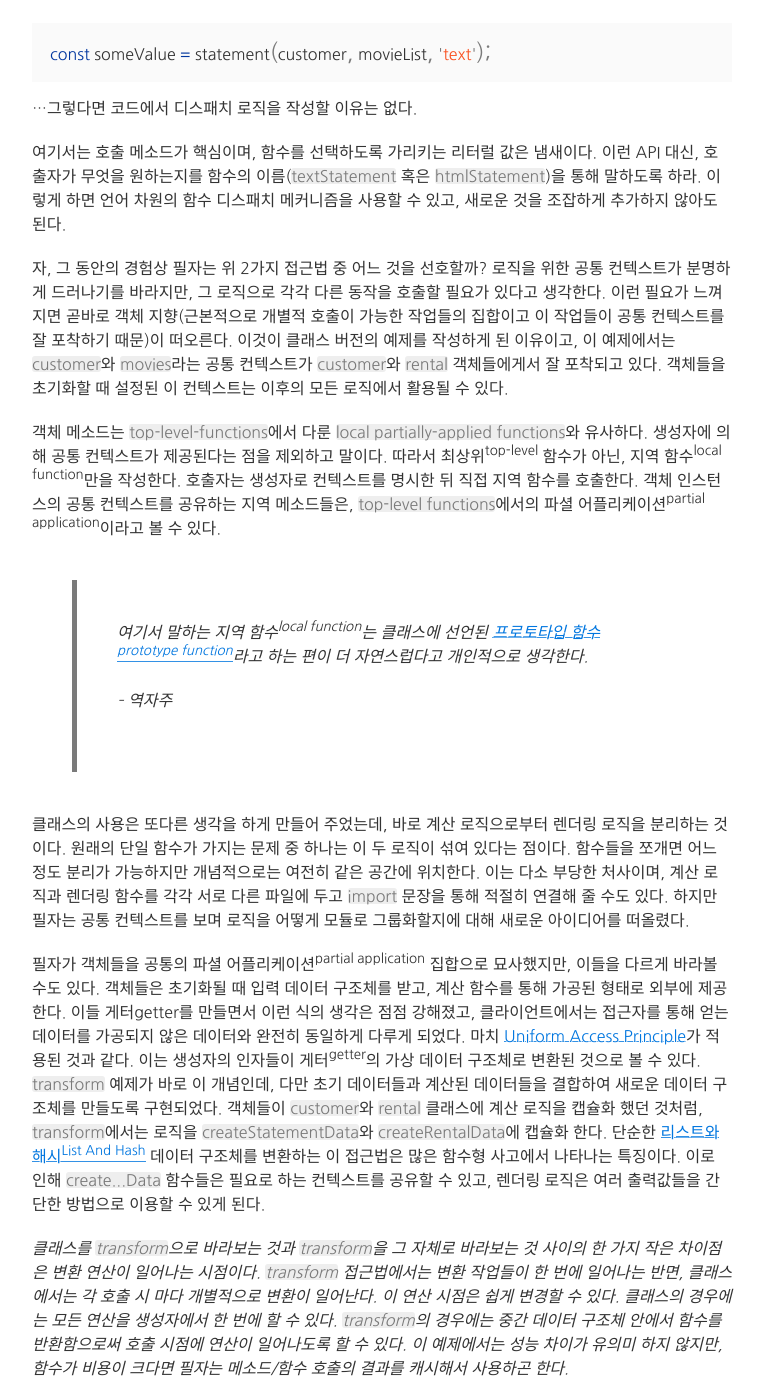
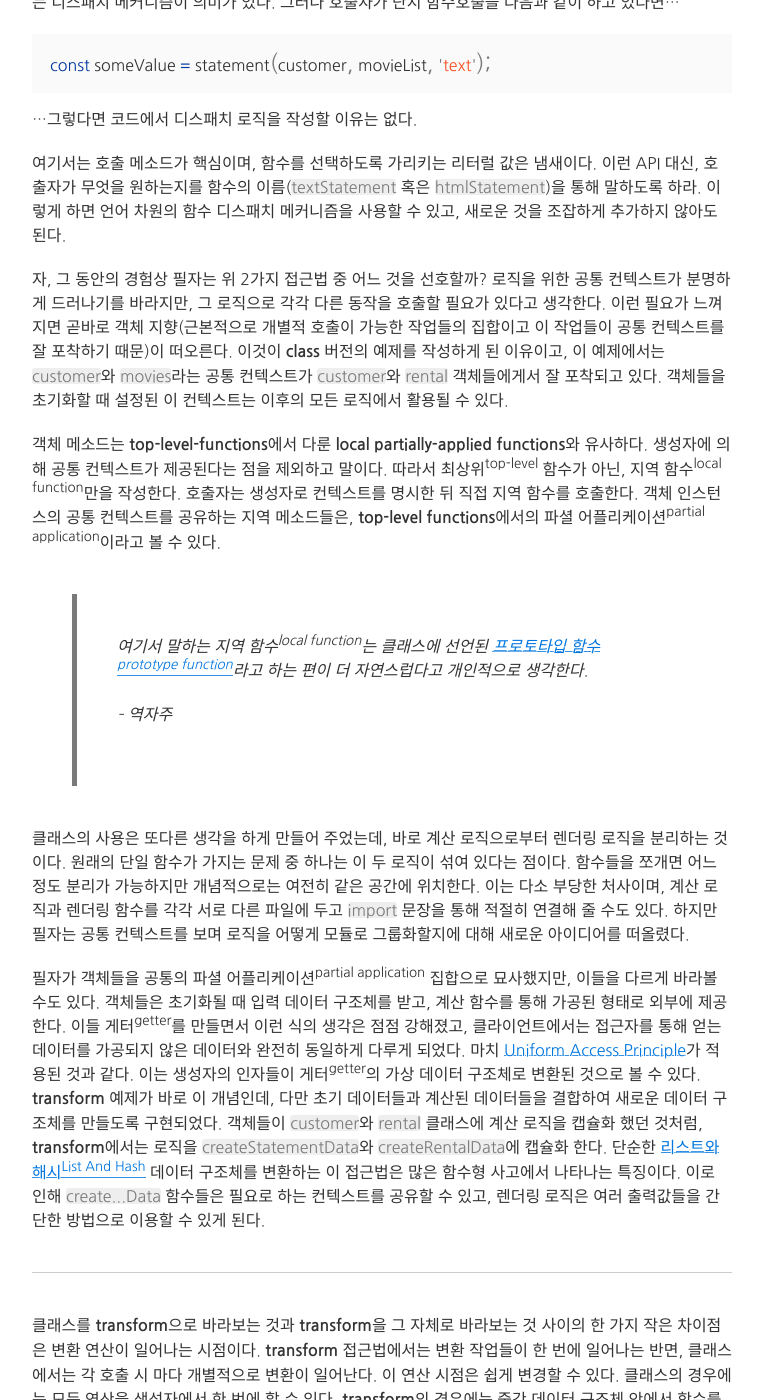
Before and after one commit to codehumane/codehumane.github.io, a Jekyll site: the page built from _posts/2017-01-14-Martin-Fowler-Refactoring-a-JavaScript-video-store-부분-번역.md, in a window 1280 px wide and 1400 px high, scrolled down 4183 px. Shown: the whole window, without its empty margins (258-1022 px from the left). Built offline with Jekyll 4.4.1, drawn with Linux system fonts in a browser that asks for light colours.

Commit message:
'refactoring a javascript video store' post refined.

````diff
--- a/_posts/2017-01-14-Martin-Fowler-Refactoring-a-JavaScript-video-store-부분-번역.md
+++ b/_posts/2017-01-14-Martin-Fowler-Refactoring-a-JavaScript-video-store-부분-번역.md
@@ -76,23 +76,23 @@ function createStatementData(customer, movies)
 - [classes](https://martinfowler.com/articles/refactoring-video-store-js/classes.html)
 - [transform](https://martinfowler.com/articles/refactoring-video-store-js/transform.html)
 
-개념적으로 간단했던 `top-level-functions` 예제를 시작으로 각각의 접근법들을 비교해 보자. `top-level-functions`가 간단한 이유는 코드가 순수한 함수들로 이루어져 있고, 각각은 코드 어디에서나 호출될 수 있기 때문이다. 사용하기도 쉽고 테스트하기도 쉽다(테스트 케이스나 REPL을 통해 개별 함수들을 쉽게 테스트할 수 있다).
+개념적으로 간단했던 **top-level-functions** 예제를 시작으로 각각의 접근법들을 비교해 보자. **top-level-functions**가 간단한 이유는 코드가 순수한 함수들로 이루어져 있고, 각각은 코드 어디에서나 호출될 수 있기 때문이다. 사용하기도 쉽고 테스트하기도 쉽다(테스트 케이스나 REPL을 통해 개별 함수들을 쉽게 테스트할 수 있다).
 
-> 여기서 `top-level-functions`이란, 각 함수들이 서로에게 속하지 않고 독립적으로 선언되어 있음을 가리킨다.
+> 여기서 **top-level-functions**이란, 각 함수들이 서로에게 속하지 않고 독립적으로 선언되어 있음을 가리킨다.
 >
 >  -- 역자주
 
-`top-level-functions`의 단점은 반복적으로 파라미터를 넘겨야 하는 일이 많다는 점이다. `movies` 데이터 구조체를 모든 함수들이 넘겨 받아야 하고, `customer`를 넘겨 받아야 하는 함수들도 꽤 있다. 반복적인 작성을 걱정하는 것이 아니다. 반복적인 읽기를 걱정하는 것이다. 파라미터를 읽을 때 마다 이것이 무엇인지 이해해야 하고 값의 변경도 추적해야 한다. `customer`와 `movies` 데이터를 공통된 컨텍스트로 가지는 함수들이 있지만, `top-level-functions`에서는 이러한 컨텍스트가 분명하게 드러나지 않는 것도 문제이다. 코드를 읽을 때 이를 추론하고 어떻게 실행될지 마음속으로 그려볼 수 있긴 하다. 그러나 개인적으로는 명시적인 것을 선호하는 편이다.
+**top-level-functions**의 단점은 반복적으로 파라미터를 넘겨야 하는 일이 많다는 점이다. `movies` 데이터 구조체를 모든 함수들이 넘겨 받아야 하고, `customer`를 넘겨 받아야 하는 함수들도 꽤 있다. 반복적인 작성을 걱정하는 것이 아니다. 반복적인 읽기를 걱정하는 것이다. 파라미터를 읽을 때 마다 이것이 무엇인지 이해해야 하고 값의 변경도 추적해야 한다. `customer`와 `movies` 데이터를 공통된 컨텍스트로 가지는 함수들이 있지만, **top-level-functions**에서는 이러한 컨텍스트가 분명하게 드러나지 않는 것도 문제이다. 코드를 읽을 때 이를 추론하고 어떻게 실행될지 마음속으로 그려볼 수 있긴 하다. 그러나 개인적으로는 명시적인 것을 선호하는 편이다.
 
-컨텍스트가 커질 수록 이 요소는 더욱 중요해진다. 여기서는 단지 2개의 데이터 항목뿐이지만, 얼마든지 더 많은 데이터가 있는 경우를 만날 수 있다. `top-level-functions`은 모든 호출이 많은 파라미터를 가지게 했고 이는 결국 이해를 더디게 만들었다. 간혹 모든 파라미터들을 하나의 컨텍스트 파라미터(여러 함수들을 위해 모든 컨텍스트를 담는)로 묶는 실수를 범하기도 하는데, 이는 함수들이 하는 일을 모호하게 만들 뿐이다. `local partially-applied functions`을 사용하여 이런 고통들을 줄일 수는 있지만 클라이언트 코드에 일정량의 중복(부가적인 함수들을 선언해야 하는)을 안겨주게 된다.
+컨텍스트가 커질 수록 이 요소는 더욱 중요해진다. 여기서는 단지 2개의 데이터 항목뿐이지만, 얼마든지 더 많은 데이터가 있는 경우를 만날 수 있다. **top-level-functions**은 모든 호출이 많은 파라미터를 가지게 했고 이는 결국 이해를 더디게 만들었다. 간혹 모든 파라미터들을 하나의 컨텍스트 파라미터(여러 함수들을 위해 모든 컨텍스트를 담는)로 묶는 실수를 범하기도 하는데, 이는 함수들이 하는 일을 모호하게 만들 뿐이다. **local partially-applied functions**을 사용하여 이런 고통들을 줄일 수는 있지만 클라이언트 코드에 일정량의 중복(부가적인 함수들을 선언해야 하는)을 안겨주게 된다.
 
-> `local partially-applied functions`란, 전역 함수의 일부 혹은 전체 파라미터를 미리 채워놓고 호출하는 지역 함수를 가리킨다. [여기 코드](https://martinfowler.com/articles/refactoring-video-store-js/#DeclaringSomePartially-appliedLocalFunctions)를 보면 단번에 이해할 수 있을 것이다.
+> **local partially-applied functions**란, 전역 함수의 일부 혹은 전체 파라미터를 미리 채워놓고 호출하는 지역 함수를 가리킨다. [여기 코드](https://martinfowler.com/articles/refactoring-video-store-js/#DeclaringSomePartially-appliedLocalFunctions)를 보면 단번에 이해할 수 있을 것이다.
 >
 > -- 역자주
 
-나머지 3개의 접근법들이 가지는 장점은 공통된 컨텍스트가 명시적으로 드러난다는 점이다. `parameter-dispatch` 방식에서는 최상위 함수의 파라미터 목록에서 이 컨텍스트가 포착된다. 이 파라미터들은 내장된 함수들에 공통된 컨텍스트로 사용된다. 하나의 함수로 되어 있던 원래의 코드를 내장된 함수로 리팩토링함으로써 가능한 결과이며, 내장된 함수를 지원하지 않는 언어에 비해 보다 간단한 방법이다.
+나머지 3개의 접근법들이 가지는 장점은 공통된 컨텍스트가 명시적으로 드러난다는 점이다. **parameter-dispatch** 방식에서는 최상위 함수의 파라미터 목록에서 이 컨텍스트가 포착된다. 이 파라미터들은 내장된 함수들에 공통된 컨텍스트로 사용된다. 하나의 함수로 되어 있던 원래의 코드를 내장된 함수로 리팩토링함으로써 가능한 결과이며, 내장된 함수를 지원하지 않는 언어에 비해 보다 간단한 방법이다.
 
-하지만 `parameter-dispatch` 접근법은 html 형태의 응답과 같이 전반적으로 다른 행위가 필요한 경우에는 흔들리기 시작한다. 어떤 함수를 실행시킬지 결정해야 하는 새로운 종류의 디스패처<sup>dispatcher</sup>를 작성해야 한다. 렌더러<sup>renderer</sup>에게 형태를 명시해 주는 것이 그리 나쁜 것은 아니지만, 이러한 디스패치<sup>dispatch</sup> 로직은 분명한 냄새이다. 이름 있는 함수를 호출할 수 있는 언어의 핵심 기능을 중복시키기 때문이다. 결국 아래와 같은 코드가 만들어졌다.
+하지만 **parameter-dispatch** 접근법은 html 형태의 응답과 같이 전반적으로 다른 행위가 필요한 경우에는 흔들리기 시작한다. 어떤 함수를 실행시킬지 결정해야 하는 새로운 종류의 디스패처<sup>dispatcher</sup>를 작성해야 한다. 렌더러<sup>renderer</sup>에게 형태를 명시해 주는 것이 그리 나쁜 것은 아니지만, 이러한 디스패치<sup>dispatch</sup> 로직은 분명한 냄새이다. 이름 있는 함수를 호출할 수 있는 언어의 핵심 기능을 중복시키기 때문이다. 결국 아래와 같은 코드가 만들어졌다.
 
 ```javascript
 function executeFunction (name, args) {
@@ -110,9 +110,9 @@ const someValue = statement(customer, movieList, 'text');
 
 여기서는 호출 메소드가 핵심이며, 함수를 선택하도록 가리키는 리터럴 값은 냄새이다. 이런 API 대신, 호출자가 무엇을 원하는지를 함수의 이름(`textStatement` 혹은 `htmlStatement`)을 통해 말하도록 하라. 이렇게 하면 언어 차원의 함수 디스패치 메커니즘을 사용할 수 있고, 새로운 것을 조잡하게 추가하지 않아도 된다.
 
-자, 그 동안의 경험상 필자는 위 2가지 접근법 중 어느 것을 선호할까? 로직을 위한 공통 컨텍스트가 분명하게 드러나기를 바라지만, 그 로직으로 각각 다른 동작을 호출할 필요가 있다고 생각한다. 이런 필요가 느껴지면 곧바로 객체 지향(근본적으로 개별적 호출이 가능한 작업들의 집합이고 이 작업들이 공통 컨텍스트를 잘 포착하기 때문)이 떠오른다. 이것이 클래스 버전의 예제를 작성하게 된 이유이고, 이 예제에서는 `customer`와 `movies`라는 공통 컨텍스트가 `customer`와 `rental` 객체들에게서 잘 포착되고 있다. 객체들을 초기화할 때 설정된 이 컨텍스트는 이후의 모든 로직에서 활용될 수 있다.
+자, 그 동안의 경험상 필자는 위 2가지 접근법 중 어느 것을 선호할까? 로직을 위한 공통 컨텍스트가 분명하게 드러나기를 바라지만, 그 로직으로 각각 다른 동작을 호출할 필요가 있다고 생각한다. 이런 필요가 느껴지면 곧바로 객체 지향(근본적으로 개별적 호출이 가능한 작업들의 집합이고 이 작업들이 공통 컨텍스트를 잘 포착하기 때문)이 떠오른다. 이것이 **class** 버전의 예제를 작성하게 된 이유이고, 이 예제에서는 `customer`와 `movies`라는 공통 컨텍스트가 `customer`와 `rental` 객체들에게서 잘 포착되고 있다. 객체들을 초기화할 때 설정된 이 컨텍스트는 이후의 모든 로직에서 활용될 수 있다.
 
-객체 메소드는 `top-level-functions`에서 다룬 `local partially-applied functions`와 유사하다. 생성자에 의해 공통 컨텍스트가 제공된다는 점을 제외하고 말이다. 따라서 최상위<sup>top-level</sup> 함수가 아닌, 지역 함수<sup>local function</sup>만을 작성한다. 호출자는 생성자로 컨텍스트를 명시한 뒤 직접 지역 함수를 호출한다. 객체 인스턴스의 공통 컨텍스트를 공유하는 지역 메소드들은, `top-level functions`에서의 파셜 어플리케이션<sup>partial application</sup>이라고 볼 수 있다.
+객체 메소드는 **top-level-functions**에서 다룬 **local partially-applied functions**와 유사하다. 생성자에 의해 공통 컨텍스트가 제공된다는 점을 제외하고 말이다. 따라서 최상위<sup>top-level</sup> 함수가 아닌, 지역 함수<sup>local function</sup>만을 작성한다. 호출자는 생성자로 컨텍스트를 명시한 뒤 직접 지역 함수를 호출한다. 객체 인스턴스의 공통 컨텍스트를 공유하는 지역 메소드들은, **top-level functions**에서의 파셜 어플리케이션<sup>partial application</sup>이라고 볼 수 있다.
 
 > 여기서 말하는 지역 함수<sup>local function</sup>는 클래스에 선언된 [프로토타입 함수<sup>prototype function</sup>](https://developer.mozilla.org/en-US/docs/Web/JavaScript/Reference/Classes)라고 하는 편이 더 자연스럽다고 개인적으로 생각한다.
 >
@@ -120,8 +120,12 @@ const someValue = statement(customer, movieList, 'text');
 
 클래스의 사용은 또다른 생각을 하게 만들어 주었는데, 바로 계산 로직으로부터 렌더링 로직을 분리하는 것이다. 원래의 단일 함수가 가지는 문제 중 하나는 이 두 로직이 섞여 있다는 점이다. 함수들을 쪼개면 어느 정도 분리가 가능하지만 개념적으로는 여전히 같은 공간에 위치한다. 이는 다소 부당한 처사이며, 계산 로직과 렌더링 함수를 각각 서로 다른 파일에 두고 `import` 문장을 통해 적절히 연결해 줄 수도 있다. 하지만 필자는 공통 컨텍스트를 보며 로직을 어떻게 모듈로 그룹화할지에 대해 새로운 아이디어를 떠올렸다.
 
-필자가 객체들을 공통의 파셜 어플리케이션<sup>partial application</sup> 집합으로 묘사했지만, 이들을 다르게 바라볼 수도 있다. 객체들은 초기화될 때 입력 데이터 구조체를 받고, 계산 함수를 통해 가공된 형태로 외부에 제공한다. 이들 게터getter를 만들면서 이런 식의 생각은 점점 강해졌고, 클라이언트에서는 접근자를 통해 얻는 데이터를 가공되지 않은 데이터와 완전히 동일하게 다루게 되었다. 마치 [Uniform Access Principle](https://martinfowler.com/bliki/UniformAccessPrinciple.html)가 적용된 것과 같다. 이는 생성자의 인자들이 게터<sup>getter</sup>의 가상 데이터 구조체로 변환된 것으로 볼 수 있다. `transform` 예제가 바로 이 개념인데, 다만 초기 데이터들과 계산된 데이터들을 결합하여 새로운 데이터 구조체를 만들도록 구현되었다. 객체들이 `customer`와 `rental` 클래스에 계산 로직을 캡슐화 했던 것처럼, `transform`에서는 로직을 `createStatementData`와 `createRentalData`에 캡슐화 한다. 단순한 [리스트와 해시<sup>List And Hash</sup>](https://martinfowler.com/bliki/ListAndHash.html) 데이터 구조체를 변환하는 이 접근법은 많은 함수형 사고에서 나타나는 특징이다. 이로 인해 `create...Data` 함수들은 필요로 하는 컨텍스트를 공유할 수 있고, 렌더링 로직은 여러 출력값들을 간단한 방법으로 이용할 수 있게 된다.
+필자가 객체들을 공통의 파셜 어플리케이션<sup>partial application</sup> 집합으로 묘사했지만, 이들을 다르게 바라볼 수도 있다. 객체들은 초기화될 때 입력 데이터 구조체를 받고, 계산 함수를 통해 가공된 형태로 외부에 제공한다. 이들 게터<sup>getter</sup>를 만들면서 이런 식의 생각은 점점 강해졌고, 클라이언트에서는 접근자를 통해 얻는 데이터를 가공되지 않은 데이터와 완전히 동일하게 다루게 되었다. 마치 [Uniform Access Principle](https://martinfowler.com/bliki/UniformAccessPrinciple.html)가 적용된 것과 같다. 이는 생성자의 인자들이 게터<sup>getter</sup>의 가상 데이터 구조체로 변환된 것으로 볼 수 있다. **transform** 예제가 바로 이 개념인데, 다만 초기 데이터들과 계산된 데이터들을 결합하여 새로운 데이터 구조체를 만들도록 구현되었다. 객체들이 `customer`와 `rental` 클래스에 계산 로직을 캡슐화 했던 것처럼, **transform**에서는 로직을 `createStatementData`와 `createRentalData`에 캡슐화 한다. 단순한 [리스트와 해시<sup>List And Hash</sup>](https://martinfowler.com/bliki/ListAndHash.html) 데이터 구조체를 변환하는 이 접근법은 많은 함수형 사고에서 나타나는 특징이다. 이로 인해 `create...Data` 함수들은 필요로 하는 컨텍스트를 공유할 수 있고, 렌더링 로직은 여러 출력값들을 간단한 방법으로 이용할 수 있게 된다.
 
-*클래스를 `transform`으로 바라보는 것과 `transform`을 그 자체로 바라보는 것 사이의 한 가지 작은 차이점은 변환 연산이 일어나는 시점이다. `transform` 접근법에서는 변환 작업들이 한 번에 일어나는 반면, 클래스에서는 각 호출 시 마다 개별적으로 변환이 일어난다. 이 연산 시점은 쉽게 변경할 수 있다. 클래스의 경우에는 모든 연산을 생성자에서 한 번에 할 수 있다. `transform`의 경우에는 중간 데이터 구조체 안에서 함수를 반환함으로써 호출 시점에 연산이 일어나도록 할 수 있다. 이 예제에서는 성능 차이가 유의미 하지 않지만, 함수가 비용이 크다면 필자는 메소드/함수 호출의 결과를 캐시해서 사용하곤 한다.*
+---
 
-이제 4가지 접근법 모두를 살펴보았다. 필자는 어느 것을 선호하는가? 개인적으로 디스패처 로직을 작성하는 것을 좋아하지 않기 때문에, `parameter-dispatch` 접근법은 사용하지 않는다. `top-level-functions`는 고민해볼 만하지만, 공유되는 컨텍스트가 커질수록 사용하고 싶은 마음은 급격히 사라진다. 인자가 2개만 되어도, 나머지 2개의 접근법을 선호하게 된다. 클래스와 `transform` 사이에서 선택하는 것은 어렵다. 공통 컨텍스트를 명시적으로 만들어주고 관심사를 잘 분리시켜주기 때문이다. 이를 가지고 싸우고 싶지는 않으며, 아마도 동전 뒤짚기를 하여 선택을 하게 될 것 같다.
+클래스를 **transform**으로 바라보는 것과 **transform**을 그 자체로 바라보는 것 사이의 한 가지 작은 차이점은 변환 연산이 일어나는 시점이다. **transform** 접근법에서는 변환 작업들이 한 번에 일어나는 반면, 클래스에서는 각 호출 시 마다 개별적으로 변환이 일어난다. 이 연산 시점은 쉽게 변경할 수 있다. 클래스의 경우에는 모든 연산을 생성자에서 한 번에 할 수 있다. **transform**의 경우에는 중간 데이터 구조체 안에서 함수를 반환함으로써 호출 시점에 연산이 일어나도록 할 수 있다. 이 예제에서는 성능 차이가 유의미 하지 않지만, 함수가 비용이 크다면 필자는 메소드/함수 호출의 결과를 캐시해서 사용하곤 한다.
+
+---
+
+이제 4가지 접근법 모두를 살펴보았다. 필자는 어느 것을 선호하는가? 개인적으로 디스패처 로직을 작성하는 것을 좋아하지 않기 때문에, **parameter-dispatch** 접근법은 사용하지 않는다. **top-level-functions**는 고민해볼 만하지만, 공유되는 컨텍스트가 커질수록 사용하고 싶은 마음은 급격히 사라진다. 인자가 2개만 되어도, 나머지 2개의 접근법을 선호하게 된다. 클래스와 **transform** 사이에서 선택하는 것은 어렵다. 공통 컨텍스트를 명시적으로 만들어주고 관심사를 잘 분리시켜주기 때문이다. 이를 가지고 싸우고 싶지는 않으며, 아마도 동전 뒤짚기를 하여 선택을 하게 될 것 같다.
````
